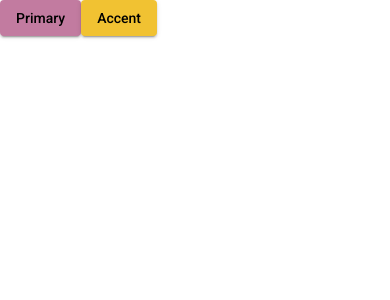
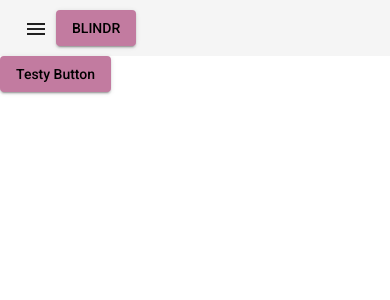
Before and after one commit to ZacharyWigfield/blind-date-me, an Angular app: page / in a window 390 px wide. Shown: the top 300 px of the page. Built offline with nearby package versions, Linux system fonts and the light colour scheme.

Commit message:
created navigation for desktop and mobile with content beneath

```diff
--- a/src/app/app.component.html
+++ b/src/app/app.component.html
@@ -1,2 +1,32 @@
-<button mat-raised-button color="primary">Primary</button>
-<button mat-raised-button color="accent">Accent</button>
+<mat-sidenav-container class="sidenav-container">
+
+    <!-- SIDENAV -->
+
+    <mat-sidenav #drawer class="sidenav" fixedInViewport [attr.role]="(isHandset$ | async) ? 'dialog' : 'navigation'"
+        [mode]="(isHandset$ | async) ? 'over' : 'side'" [opened]="false">
+
+
+        <a mat-list-item routerLink="/" (click)="drawer.close()">Home</a>
+
+    </mat-sidenav>
+
+</mat-sidenav-container>
+
+<!-- TOP TOOLBAR-->
+
+<mat-toolbar>
+    <button type="button" aria-label="Toggle sidenav" mat-icon-button (click)="drawer.toggle()"
+        *ngIf="isHandset$ | async">
+
+
+        <mat-icon aria-label="Side nav toggle icon">menu</mat-icon>
+    </button>
+
+    <button mat-raised-button color="primary" routerLink="/">BLINDR</button>
+
+</mat-toolbar>
+
+
+<!-- The content of the page -->
+<button mat-raised-button color="primary">Testy Button</button>
+<router-outlet></router-outlet>
--- a/src/app/app.component.ts
+++ b/src/app/app.component.ts
@@ -1,4 +1,7 @@
 import { Component } from '@angular/core';
+import { BreakpointObserver, Breakpoints } from '@angular/cdk/layout';
+import { Observable } from 'rxjs';
+import { map, shareReplay } from 'rxjs/operators';
 
 @Component({
   selector: 'app-root',
@@ -7,4 +10,13 @@ import { Component } from '@angular/core';
 })
 export class AppComponent {
   title = 'blind-date-me-app';
+
+  // detects if using a mobile device or not and determines type of menu displayed
+  isHandset$: Observable<boolean> = this.breakpointObserver.observe([Breakpoints.Handset])
+    .pipe(
+      map(result => result.matches),
+      shareReplay()
+    );
+
+  constructor(private breakpointObserver: BreakpointObserver) {}
 }
--- a/src/app/shared.module.ts
+++ b/src/app/shared.module.ts
@@ -3,19 +3,27 @@ import { CommonModule } from '@angular/common';
 
 // material imports
 import { MatButtonModule } from '@angular/material/button';
+import { MatSidenavModule } from '@angular/material/sidenav';
+import { MatMenuModule } from '@angular/material/menu';
+import { MatIconModule } from '@angular/material/icon';
+import { MatToolbarModule } from '@angular/material/toolbar';
 
 const components = []
 
 const modules =
-[CommonModule,
-MatButtonModule
-]
+  [
+    CommonModule,
+    MatButtonModule,
+    MatSidenavModule,
+    MatMenuModule,
+    MatIconModule,
+    MatToolbarModule
+  ]
 
 @NgModule({
   declarations: [...components],
   imports: [...modules],
   exports: [
-    MatButtonModule,
     ...components,
     ...modules
   ]
```
